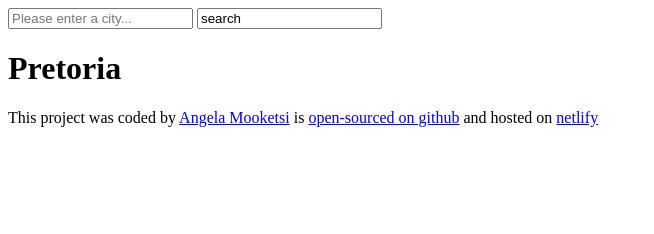
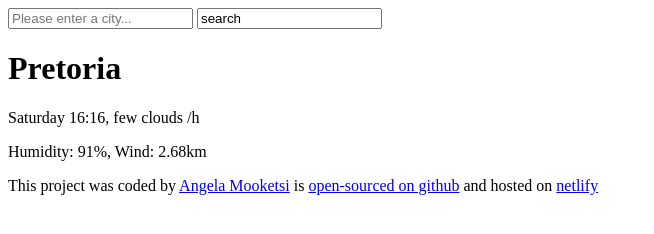
Before and after one commit to Kele1996/Vanilla-weather-JSProject-week7, a plain HTML site: page index.html in a window 1280 px wide. Shown: the whole page, without its empty margins (0-654 px from the left). Drawn offline with Linux system fonts and the light colour scheme.

Commit message:
Updated the content in the paragraph element

```diff
--- a/index.html
+++ b/index.html
@@ -14,7 +14,8 @@
     </header>
     <main>
       <h1>Pretoria</h1>
-      <p></p>
+      <p>Saturday 16:16, few clouds /h</p>
+      <p>Humidity: 91%, Wind: 2.68km</p>
     </main>
   </body>
   <footer>
```
